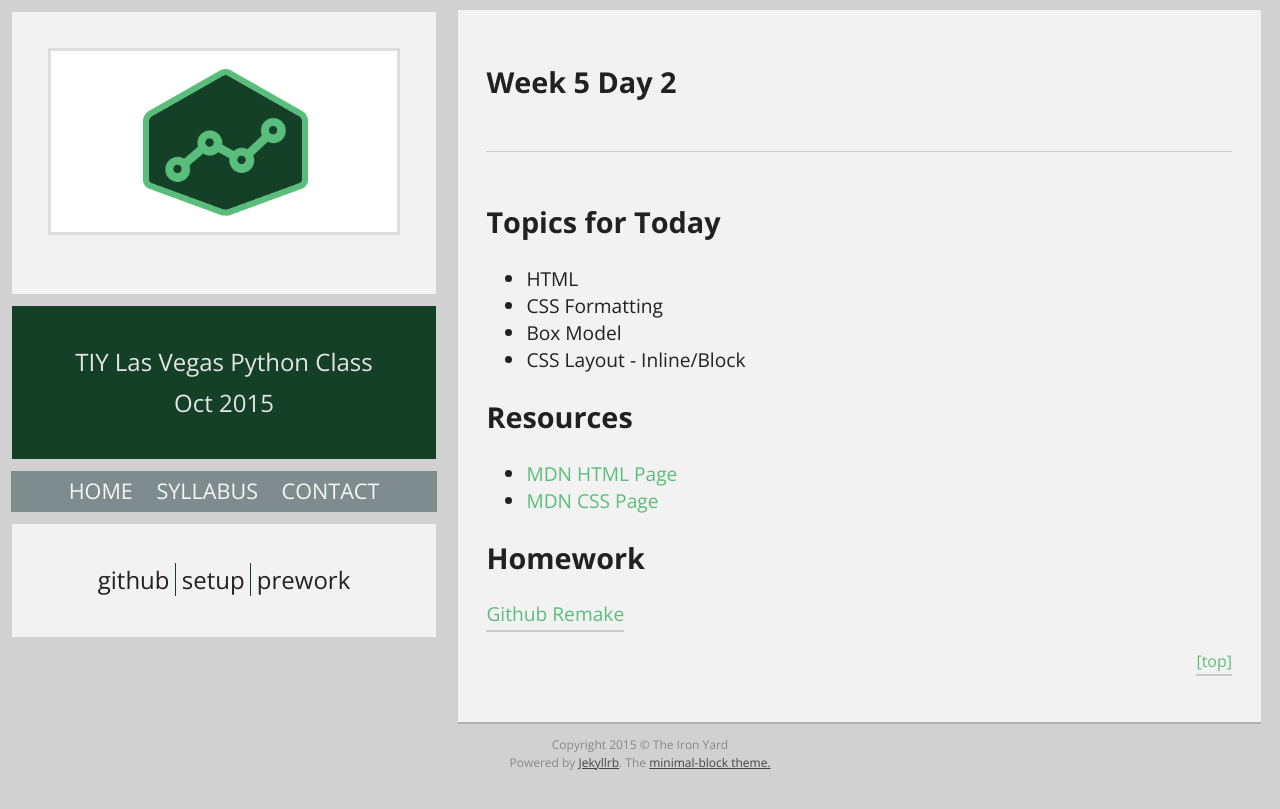
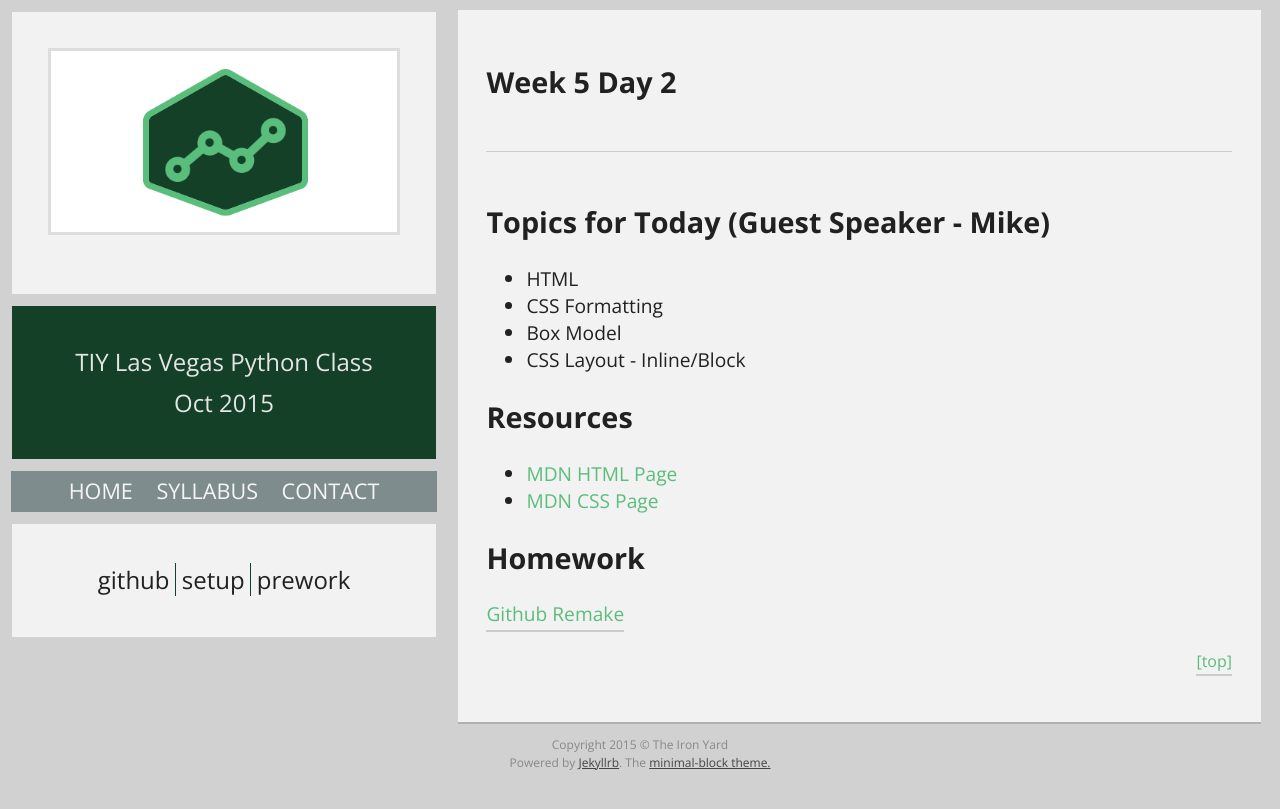
Before and after one commit to tiy-lv-python-2015-10/tiy-lv-python-2015-10.github.io, a Jekyll site: the page built from _posts/2015-10-03-Week-5-Day-2.md, in a window 1280 px wide. Shown: the top 809 px of the page. Built offline with Jekyll 4.4.1, drawn with Linux system fonts in a browser that asks for light colours; Markdown is read by kramdown in place of the engine named in the settings.

Commit message:
Adding guest speaker note

```diff
--- a/_posts/2015-10-03-Week-5-Day-2.md
+++ b/_posts/2015-10-03-Week-5-Day-2.md
@@ -3,7 +3,7 @@ layout: post
 title: Week 5 Day 2
 ---
 
-## Topics for Today
+## Topics for Today (Guest Speaker - Mike)
 * HTML
 * CSS Formatting
 * Box Model
```
